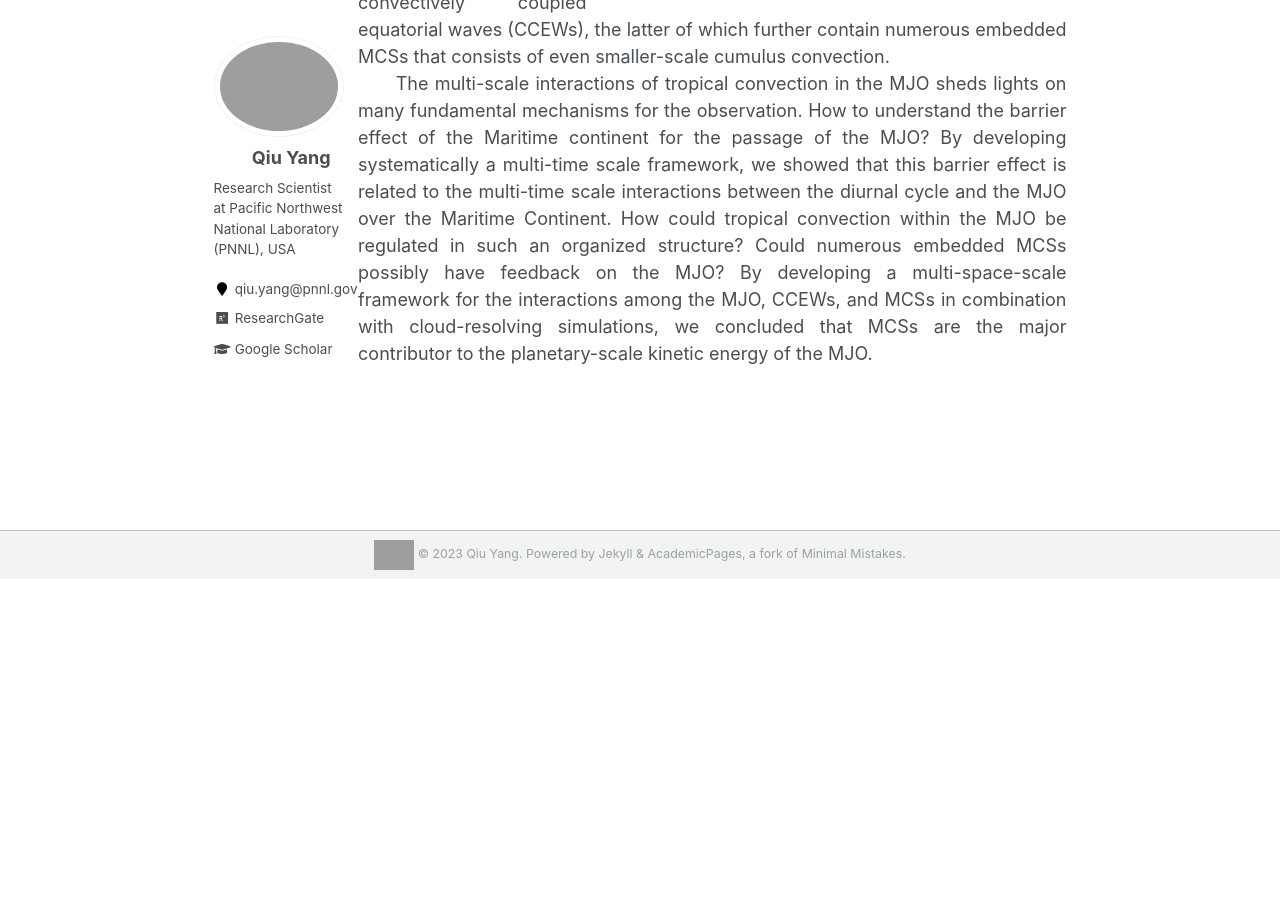
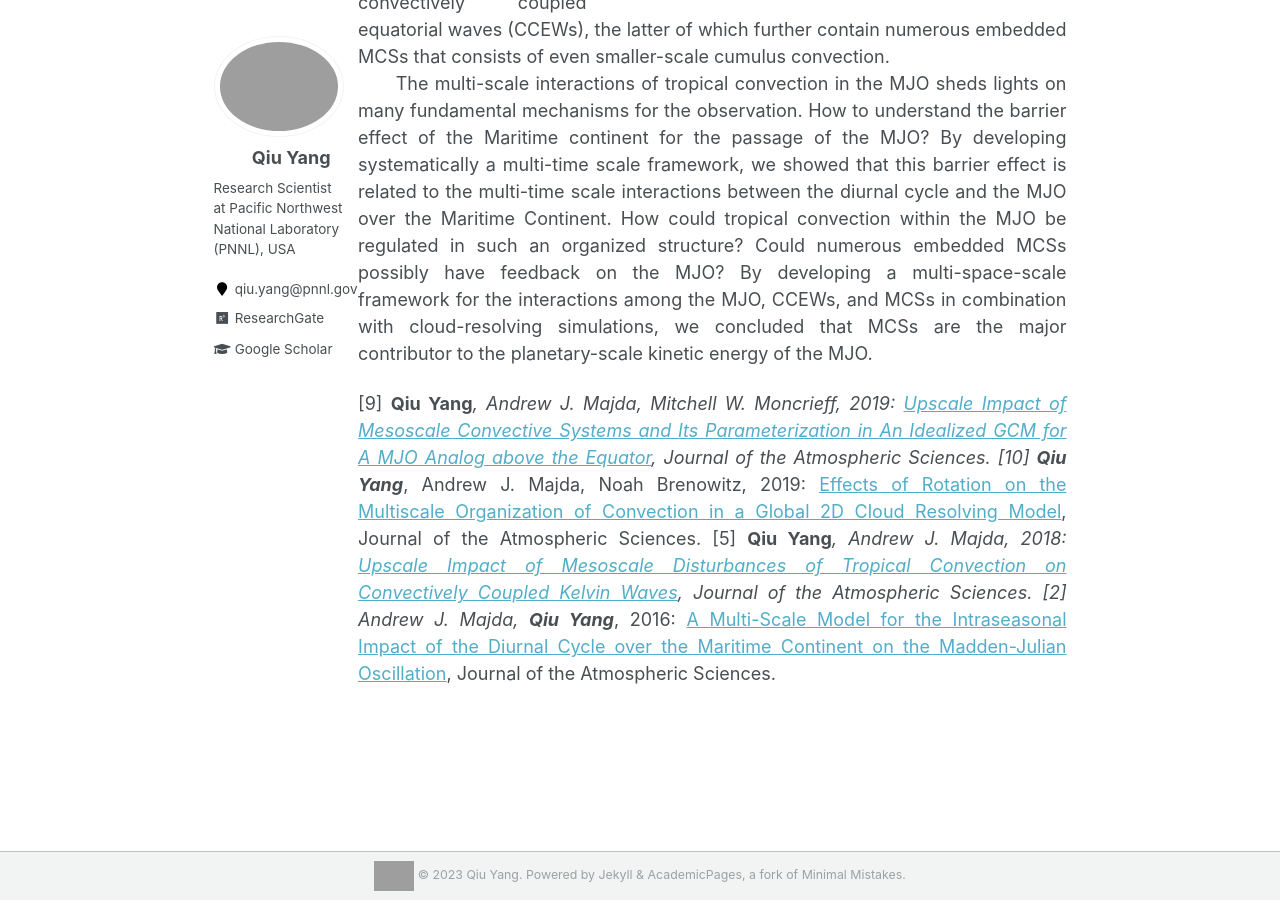
Before and after one commit to qiuyang50/qiuyang50.github.io, a Jekyll site: the page built from _pages/research.md, in a window 1280 px wide and 900 px high, scrolled down 818 px. Built offline with Jekyll 4.4.1, drawn with Linux system fonts in a browser that asks for light colours; before the commit the page ends 1397 px from its top, so only the background shows below that; grey boxes are pictures that could not be loaded.

Commit message:
Update research.md

```diff
--- a/_pages/research.md
+++ b/_pages/research.md
@@ -13,3 +13,8 @@
 
 &nbsp;&nbsp;&nbsp;&nbsp;&nbsp;&nbsp;One striking feature of the MJO is its high complexity in the multi-scale organized structure (right figure is from Nazakawa 1988), that is, the planetary-scale envelope of the MJO typically contains several synoptic-scale convectively coupled equatorial waves (CCEWs), the latter of which further contain numerous embedded MCSs that consists of even smaller-scale cumulus convection.
 &nbsp;&nbsp;&nbsp;&nbsp;&nbsp;&nbsp;The multi-scale interactions of tropical convection in the MJO sheds lights on many fundamental mechanisms for the observation. How to understand the barrier effect of the Maritime continent for the passage of the MJO? By developing systematically a multi-time scale framework, we showed that this barrier effect is related to the multi-time scale interactions between the diurnal cycle and the MJO over the Maritime Continent. How could tropical convection within the MJO be regulated in such an organized structure? Could numerous embedded MCSs possibly have feedback on the MJO? By developing a multi-space-scale framework for the interactions among the MJO, CCEWs, and MCSs in combination with cloud-resolving simulations, we concluded that MCSs are the major contributor to the planetary-scale kinetic energy of the MJO.
+
+[9] **Qiu Yang***, Andrew J. Majda, Mitchell W. Moncrieff, 2019: [Upscale Impact of Mesoscale Convective Systems and Its Parameterization in An Idealized GCM for A MJO Analog above the Equator](https://journals.ametsoc.org/jas/article/76/3/865/107160/Upscale-Impact-of-Mesoscale-Convective-Systems-and), Journal of the Atmospheric Sciences.
+[10] **Qiu Yang***, Andrew J. Majda, Noah Brenowitz, 2019: [Effects of Rotation on the Multiscale Organization of Convection in a Global 2D Cloud Resolving Model](https://journals.ametsoc.org/jas/article/76/11/3669/343674/Effects-of-Rotation-on-the-Multiscale-Organization), Journal of the Atmospheric Sciences.
+[5] **Qiu Yang***, Andrew J. Majda, 2018: [Upscale Impact of Mesoscale Disturbances of Tropical Convection on Convectively Coupled Kelvin Waves](https://journals.ametsoc.org/jas/article/75/1/85/99497/Upscale-Impact-of-Mesoscale-Disturbances-of), Journal of the Atmospheric Sciences.
+[2] Andrew J. Majda, **Qiu Yang***, 2016: [A Multi-Scale Model for the Intraseasonal Impact of the Diurnal Cycle over the Maritime Continent on the Madden-Julian Oscillation](https://journals.ametsoc.org/jas/article/73/2/579/27828/A-Multiscale-Model-for-the-Intraseasonal-Impact-of), Journal of the Atmospheric Sciences.
```
